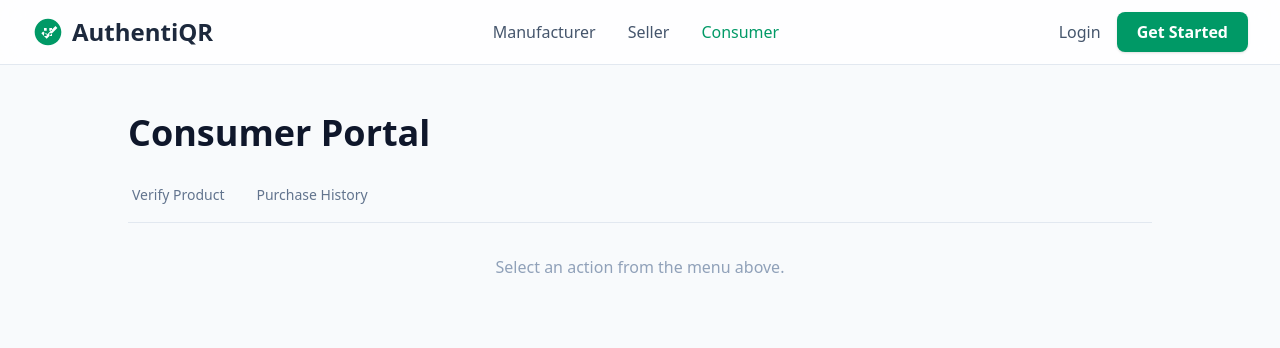
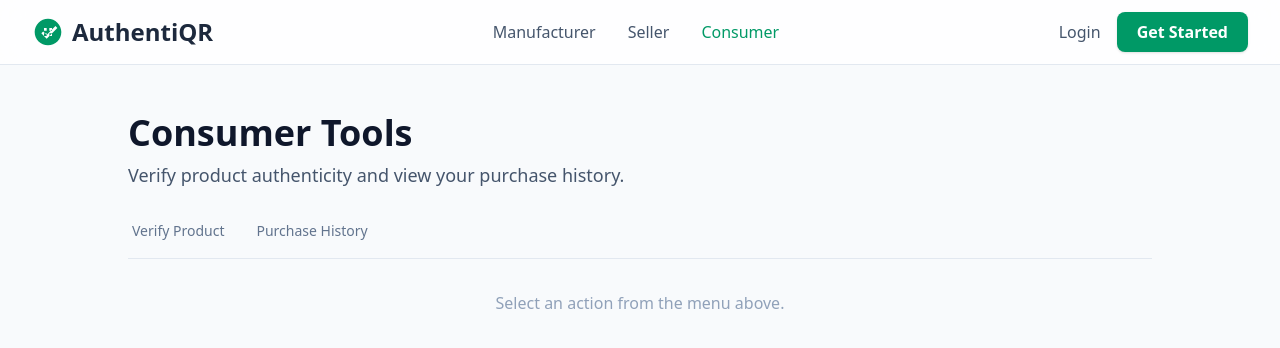
Before and after one commit to avanishshaw/Product-Identification, a React (Vite) app in the folder frontend/: page /consumer in a window 1280 px wide. Shown: the top 348 px of the page. Built offline with nearby package versions, Linux system fonts and the light colour scheme.

Commit message:
Consumer Layout Update

```diff
--- a/frontend/src/layouts/ConsumerLayout.jsx
+++ b/frontend/src/layouts/ConsumerLayout.jsx
@@ -6,7 +6,11 @@ const ConsumerLayout = () => {
         { to: 'verify', label: 'Verify Product' },
         { to: 'history', label: 'Purchase History' },
     ];
-    return <RoleLayout title="Consumer Portal" navLinks={links} />;
+    return <RoleLayout
+        title="Consumer Tools"
+        description="Verify product authenticity and view your purchase history."
+        navLinks={links}
+    />;
 };
 
 export default ConsumerLayout;
```
